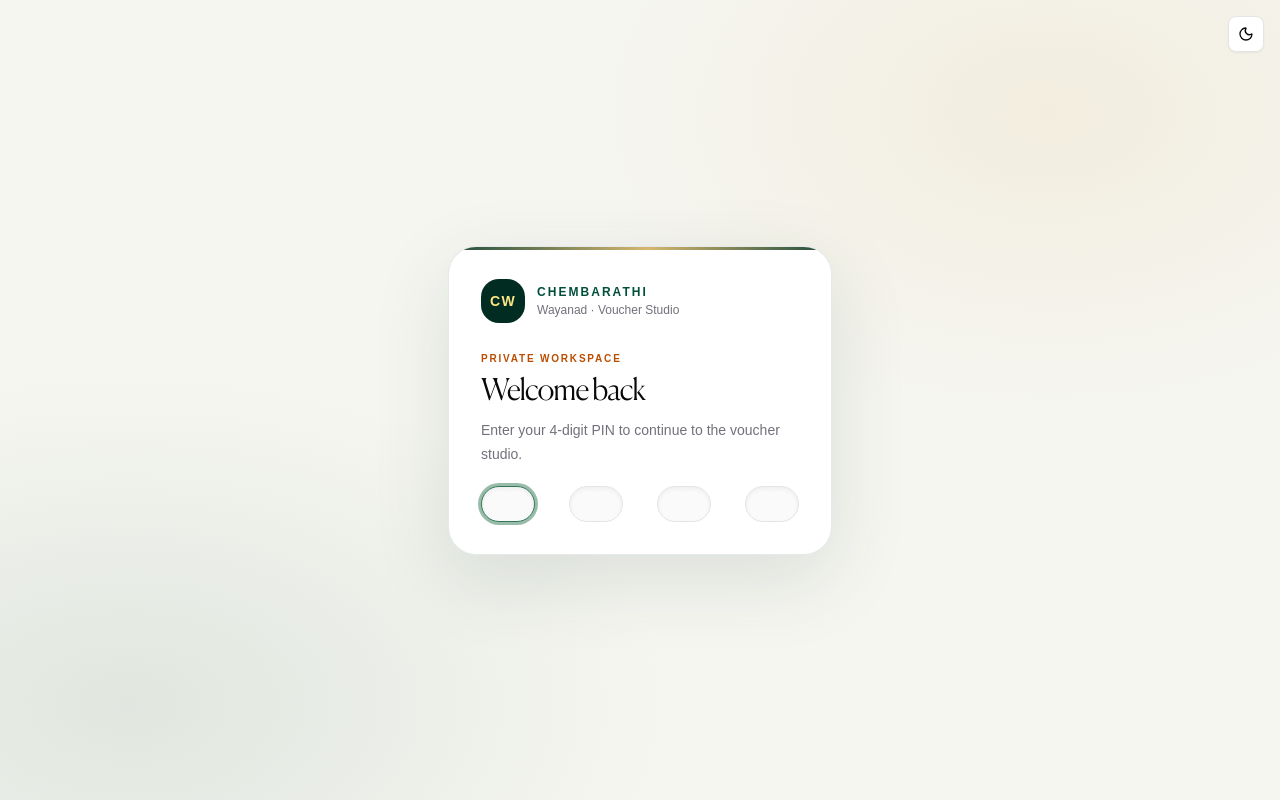
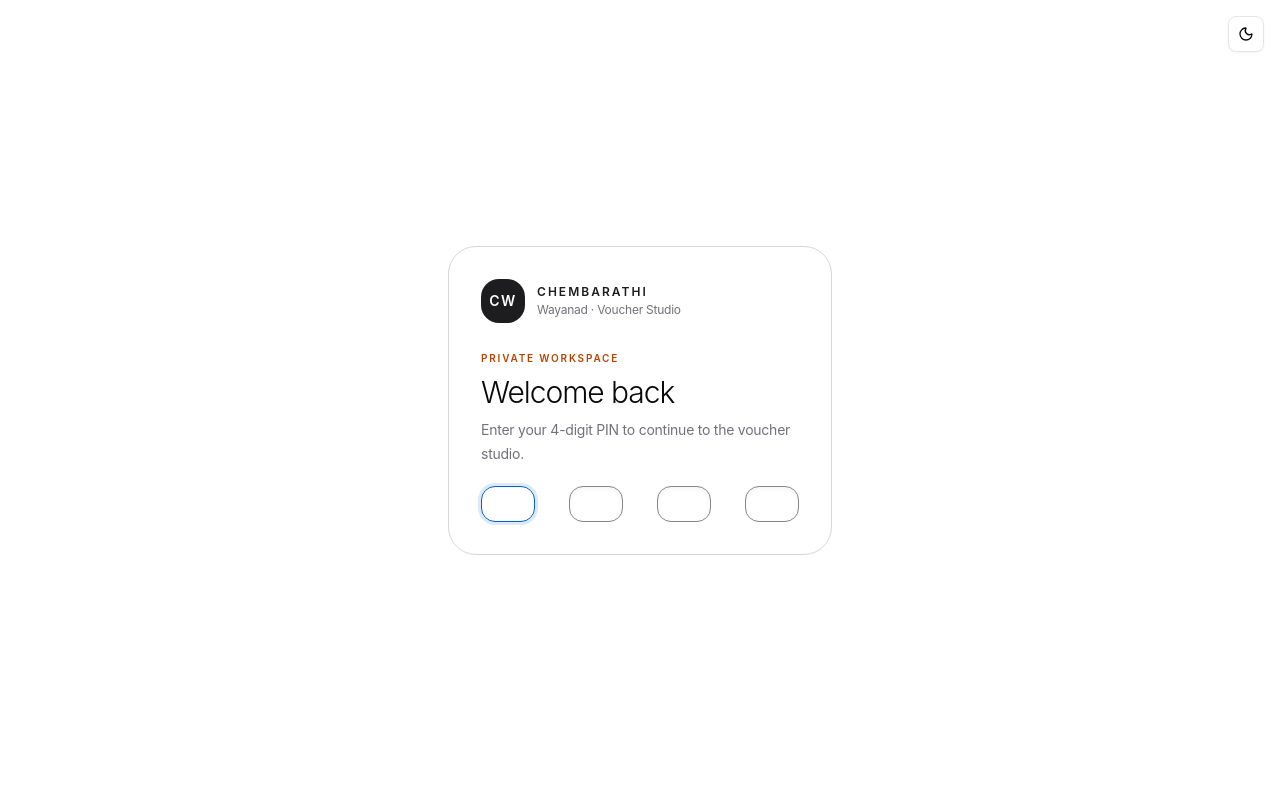
Before and after one commit to rishiyee/gift-vocuher, a Next.js app: page / in a window 1280 px wide. Built offline with nearby package versions, Linux system fonts and the light colour scheme; a web font is replaced by a local one.

Commit message:
Apply gallery-style app design system

```diff
--- a/app/globals.css
+++ b/app/globals.css
@@ -27,103 +27,83 @@
 
 @custom-variant dark (&:is(.dark *));
 
-.studio-gateway {
-  background:
-    radial-gradient(ellipse at 82% 14%, rgb(214 182 111 / 14%), transparent 30rem),
-    radial-gradient(ellipse at 10% 88%, rgb(36 91 69 / 10%), transparent 34rem),
-    #f6f6f1;
+.studio-gateway { background: var(--color-gallery-white); }
+.studio-gateway::before { display: none; }
+.dark .studio-gateway { background: #111113; }
+.studio-gateway-card {
+  border-color: var(--color-hairline-silver);
+  border-radius: 28px;
+  background: var(--color-gallery-white);
+  box-shadow: none;
+  backdrop-filter: none;
 }
-.studio-gateway::before {
-  position: absolute;
-  inset: 0;
-  pointer-events: none;
-  content: "";
-  opacity: .38;
-  background-image: radial-gradient(rgb(24 60 50 / 12%) .65px, transparent .65px);
-  background-size: 14px 14px;
-  mask-image: linear-gradient(to bottom, transparent, black 28%, black 75%, transparent);
+.studio-gateway-card::before { display: none; }
+.studio-gateway-card > .relative { background: var(--color-studio-mist) !important; }
+.studio-workspace { background: var(--color-studio-mist); }
+.dark .studio-workspace { background: #111113; }
+.studio-topbar {
+  border-color: var(--color-control-gray);
+  background: rgb(255 255 255 / 92%);
+  box-shadow: none;
 }
-.dark .studio-gateway {
-  background:
-    radial-gradient(ellipse at 82% 14%, rgb(214 182 111 / 8%), transparent 30rem),
-    radial-gradient(ellipse at 10% 88%, rgb(36 91 69 / 15%), transparent 34rem),
-    #101915;
+.dark .studio-topbar { border-color: #38383a; background: rgb(29 29 31 / 94%); }
+.studio-stepper {
+  border: 0;
+  border-radius: 20px;
+  background: var(--color-gallery-white);
+  box-shadow: none;
 }
-.studio-gateway-card { backdrop-filter: blur(18px); }
-.studio-gateway-card::before {
-  position: absolute;
-  inset: 0 0 auto;
-  height: 3px;
-  content: "";
-  background: linear-gradient(90deg, #1c4b3c, #d6b66f 52%, #1c4b3c);
+.dark .studio-stepper { background: #1d1d1f; }
+.studio-editor-card {
+  border-color: transparent;
+  border-radius: 28px;
+  background: var(--color-gallery-white);
+  box-shadow: none;
 }
-.studio-workspace {
-  background:
-    radial-gradient(ellipse at 88% 0%, rgb(214 182 111 / 8%), transparent 32rem),
-    #f7f7f3;
+.studio-editor-card [class*="shadow"] { box-shadow: none !important; }
+.dark .studio-editor-card { border-color: #38383a; background: #1d1d1f; box-shadow: none; }
+.studio-preview-card {
+  border-color: transparent;
+  border-radius: 28px;
+  background: var(--color-studio-mist);
+  box-shadow: none;
 }
-.dark .studio-workspace {
-  background:
-    radial-gradient(ellipse at 88% 0%, rgb(214 182 111 / 5%), transparent 32rem),
-    #090d0b;
+.dark .studio-preview-card { border-color: #38383a; background: #18181a; }
+.studio-library {
+  border-color: var(--color-control-gray);
+  border-radius: 20px;
+  background: var(--color-paper-frost);
+  box-shadow: 0 0 0 1px rgb(230 230 232 / 65%);
 }
-.studio-topbar {
-  border-color: rgb(24 60 50 / 10%);
-  background: rgb(250 250 247 / 88%);
-  box-shadow: 0 8px 24px rgb(26 49 40 / 4%);
+.dark .studio-library { border-color: #38383a; background: #1d1d1f; box-shadow: 0 0 0 1px rgb(255 255 255 / 6%); }
+.studio-voucher-row {
+  border-color: transparent;
+  background: var(--color-gallery-white);
+  transition: background-color .18s ease;
 }
-.dark .studio-topbar {
-  border-color: rgb(235 240 228 / 9%);
-  background: rgb(12 19 15 / 88%);
-}
-.studio-stepper {
-  border: 1px solid rgb(24 60 50 / 9%);
-  border-radius: 1.25rem;
-  background: rgb(255 255 255 / 86%);
-  box-shadow: 0 10px 30px rgb(24 60 50 / 4%);
-}
-.dark .studio-stepper {
-  border-color: rgb(235 240 228 / 9%);
-  background: rgb(20 29 24 / 88%);
-}
-.studio-editor-card {
-  border-color: rgb(24 60 50 / 10%);
-  background: #fff;
-  box-shadow: 0 18px 50px rgb(24 60 50 / 7%);
-}
-.dark .studio-editor-card {
-  border-color: rgb(235 240 228 / 10%);
-  background: #111a15;
-  box-shadow: 0 18px 50px rgb(0 0 0 / 22%);
-}
-.studio-preview-card {
-  border-color: rgb(24 60 50 / 9%);
-  background: rgb(239 241 234 / 84%);
-  box-shadow: 0 18px 50px rgb(24 60 50 / 5%);
-}
-.dark .studio-preview-card {
-  border-color: rgb(235 240 228 / 9%);
-  background: rgb(19 28 23 / 90%);
-}
-.studio-library {
-  border-color: rgb(24 60 50 / 12%);
-  border-radius: 1.5rem;
-  background: #fbfbf8;
-}
-.dark .studio-library { background: #111a15; }
-.studio-voucher-row {
-  border-color: rgb(24 60 50 / 10%);
-  transition: border-color .18s ease, box-shadow .18s ease, transform .18s ease;
-}
-.studio-voucher-row:hover {
-  border-color: rgb(24 60 50 / 24%);
-  box-shadow: 0 10px 24px rgb(24 60 50 / 6%);
-  transform: translateY(-1px);
-}
-.dark .studio-voucher-row { border-color: rgb(235 240 228 / 10%); }
+.studio-voucher-row:hover { background: var(--color-paper-frost); }
+.dark .studio-voucher-row { border-color: #38383a; background: #242426; }
+.studio-gateway h1, .studio-topbar h1 { font-family: var(--font-sf-pro-display); }
+.studio-gateway, .studio-workspace { font-family: var(--font-sf-pro-text); letter-spacing: -.015em; }
+[data-slot="button"] { min-height: 36px; border-radius: 9999px; letter-spacing: -.01em; }
+[data-slot="button"][data-size="icon"], [data-slot="button"][data-size="icon-sm"], [data-slot="button"][data-size="icon-lg"] { border-radius: 9999px; }
+[data-slot="input"] { border-color: var(--color-steel); border-radius: 14px; background: var(--color-gallery-white); }
+[data-slot="input"]:focus-visible { border-color: var(--color-apple-blue); box-shadow: 0 0 0 3px rgb(0 102 204 / 14%); }
+.dark [data-slot="input"] { background: #242426; }
+.studio-gateway-card .bg-emerald-950 { background-color: var(--color-ink); }
+.studio-gateway-card .text-amber-200 { color: #fff; }
+.studio-gateway-card .text-emerald-900 { color: var(--color-ink); }
+.studio-topbar .bg-emerald-950 { background-color: var(--color-ink); }
+.studio-topbar .text-amber-200 { color: #fff; }
+.studio-topbar .text-emerald-900 { color: var(--color-ink); }
+.studio-gateway-card .border-emerald-950\/10 { border-color: var(--color-hairline-silver); }
+.studio-gateway-card .text-amber-700, .studio-gateway-card .text-amber-800 { color: var(--color-launch-orange); }
+.studio-topbar .border-b { border-color: var(--color-control-gray); }
+.studio-stepper .bg-emerald-900 { background: var(--color-apple-blue); }
+.studio-stepper .bg-amber-300 { background: var(--color-pricing-blue); color: white; }
 @media (max-width: 639px) {
   .studio-stepper { border-radius: 1rem; }
-  .studio-editor-card { border-radius: 1.25rem; }
+  .studio-editor-card { border-radius: 1.5rem; }
   .studio-library {
     top: auto;
     bottom: 0;
@@ -131,9 +111,11 @@
     width: 100%;
     max-width: 100%;
     max-height: 90dvh;
+    min-height: 280px;
     padding-bottom: calc(1.25rem + env(safe-area-inset-bottom));
     border-radius: 1.5rem 1.5rem 0 0;
     transform: none;
+    translate: none;
   }
 }
 @media (prefers-reduced-motion: reduce) {
@@ -235,6 +217,19 @@
 }
 
 @theme inline {
+  --color-gallery-white: #ffffff;
+  --color-studio-mist: #f5f5f7;
+  --color-paper-frost: #fafafc;
+  --color-hairline-silver: #d6d6d6;
+  --color-control-gray: #e6e6e8;
+  --color-ink: #1d1d1f;
+  --color-slate: #707070;
+  --color-steel: #86868b;
+  --color-apple-blue: #0066cc;
+  --color-pricing-blue: #0071e3;
+  --color-launch-orange: #b64400;
+  --font-sf-pro-display: -apple-system, BlinkMacSystemFont, "Segoe UI", Roboto, Arial, sans-serif;
+  --font-sf-pro-text: -apple-system, BlinkMacSystemFont, "Segoe UI", Roboto, Arial, sans-serif;
   --font-primary: "Canela Trial", Georgia, serif;
   --font-secondary: "Figtree", Arial, sans-serif;
   --font-heading: var(--font-sans);
@@ -284,19 +279,19 @@
 .dark { --background: oklch(0.145 0 0); --foreground: oklch(0.985 0 0); --card: oklch(0.205 0 0); --card-foreground: oklch(0.985 0 0); --popover: oklch(0.205 0 0); --popover-foreground: oklch(0.985 0 0); --primary: oklch(0.922 0 0); --primary-foreground: oklch(0.205 0 0); --secondary: oklch(0.269 0 0); --secondary-foreground: oklch(0.985 0 0); --muted: oklch(0.269 0 0); --muted-foreground: oklch(0.708 0 0); --accent: oklch(0.269 0 0); --accent-foreground: oklch(0.985 0 0); --destructive: oklch(0.704 0.191 22.216); --border: oklch(1 0 0 / 10%); --input: oklch(1 0 0 / 15%); --ring: oklch(0.556 0 0); --chart-1: oklch(0.87 0 0); --chart-2: oklch(0.556 0 0); --chart-3: oklch(0.439 0 0); --chart-4: oklch(0.371 0 0); --chart-5: oklch(0.269 0 0); --sidebar: oklch(0.205 0 0); --sidebar-foreground: oklch(0.985 0 0); --sidebar-primary: oklch(0.488 0.243 264.376); --sidebar-primary-foreground: oklch(0.985 0 0); --sidebar-accent: oklch(0.269 0 0); --sidebar-accent-foreground: oklch(0.985 0 0); --sidebar-border: oklch(1 0 0 / 10%); --sidebar-ring: oklch(0.556 0 0); }
 
 :root {
-  --primary: oklch(0.33 0.065 163);
-  --primary-foreground: oklch(0.985 0.012 95);
-  --ring: oklch(0.52 0.09 159);
-  --accent: oklch(0.955 0.025 100);
-  --accent-foreground: oklch(0.29 0.055 160);
+  --primary: #0071e3;
+  --primary-foreground: #ffffff;
+  --ring: #0066cc;
+  --accent: #f5f5f7;
+  --accent-foreground: #1d1d1f;
 }
 
 .dark {
-  --primary: oklch(0.79 0.095 91);
-  --primary-foreground: oklch(0.22 0.04 160);
-  --ring: oklch(0.75 0.08 92);
-  --accent: oklch(0.29 0.035 160);
-  --accent-foreground: oklch(0.93 0.035 95);
+  --primary: #2997ff;
+  --primary-foreground: #ffffff;
+  --ring: #2997ff;
+  --accent: #303033;
+  --accent-foreground: #f5f5f7;
 }
 
 @layer base {
--- a/app/layout.tsx
+++ b/app/layout.tsx
@@ -9,7 +9,7 @@ export const metadata: Metadata = {
 
 export const viewport: Viewport = {
   themeColor: [
-    { media: "(prefers-color-scheme: light)", color: "#f7f7f3" },
+    { media: "(prefers-color-scheme: light)", color: "#ffffff" },
     { media: "(prefers-color-scheme: dark)", color: "#090d0b" },
   ],
   viewportFit: "cover",
--- a/app/manifest.ts
+++ b/app/manifest.ts
@@ -10,8 +10,8 @@ export default function manifest(): MetadataRoute.Manifest {
     scope: "/",
     display: "standalone",
     display_override: ["standalone", "minimal-ui"],
-    background_color: "#fafafa",
-    theme_color: "#fafafa",
+    background_color: "#ffffff",
+    theme_color: "#ffffff",
     orientation: "portrait",
     icons: [
       { src: "/icon/192", sizes: "192x192", type: "image/png", purpose: "any" },
--- a/components/pwa/install-app.tsx
+++ b/components/pwa/install-app.tsx
@@ -37,13 +37,13 @@ export function InstallApp() {
         type="button"
         onClick={promptEvent ? () => void install() : () => setShowIOSHelp((open) => !open)}
         aria-expanded={isIOS ? showIOSHelp : undefined}
-        className="inline-flex min-h-10 items-center justify-center gap-2 rounded-xl border border-zinc-200 bg-white px-3 text-sm font-medium text-zinc-800 shadow-xs transition-colors hover:bg-zinc-50 focus-visible:outline-2 focus-visible:outline-offset-2 focus-visible:outline-amber-600 dark:border-zinc-700 dark:bg-zinc-900 dark:text-zinc-100 dark:hover:bg-zinc-800"
+        className="inline-flex min-h-10 items-center justify-center gap-2 rounded-full border border-[#86868b] bg-white px-4 text-xs font-normal tracking-tight text-[#1d1d1f] transition-colors hover:bg-[#f5f5f7] focus-visible:outline-2 focus-visible:outline-offset-2 focus-visible:outline-[#0066cc] dark:border-zinc-600 dark:bg-zinc-900 dark:text-zinc-100 dark:hover:bg-zinc-800"
       >
         {isIOS ? <Share className="size-4" /> : <Download className="size-4" />}
         <span className="hidden sm:inline">Add to Home Screen</span><span className="sm:hidden">Install</span>
       </button>
       {isIOS && showIOSHelp && (
-        <div className="absolute top-full right-0 z-50 mt-2 w-64 rounded-2xl border border-zinc-200 bg-white p-4 text-sm leading-5 shadow-xl dark:border-zinc-700 dark:bg-zinc-900">
+        <div className="absolute top-full right-0 z-50 mt-2 w-64 rounded-[20px] border border-[#e6e6e8] bg-[#fafafc] p-4 text-sm leading-5 dark:border-zinc-700 dark:bg-zinc-900">
           <p className="font-semibold">Add Gift Voucher to Home Screen</p>
           <p className="mt-1 text-muted-foreground">In Safari, tap <Share className="mx-0.5 inline size-4 align-text-bottom" /> Share, then choose <strong className="text-foreground">Add to Home Screen</strong>.</p>
         </div>
```
Also changed, not shown: 1 other file (tests, documents, lock files or other folders).
